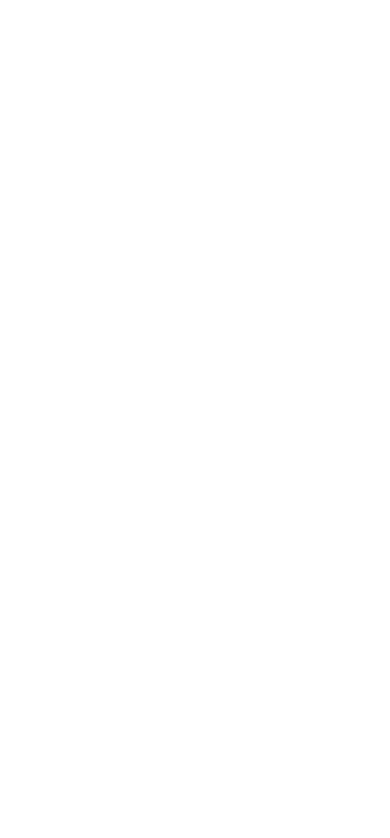
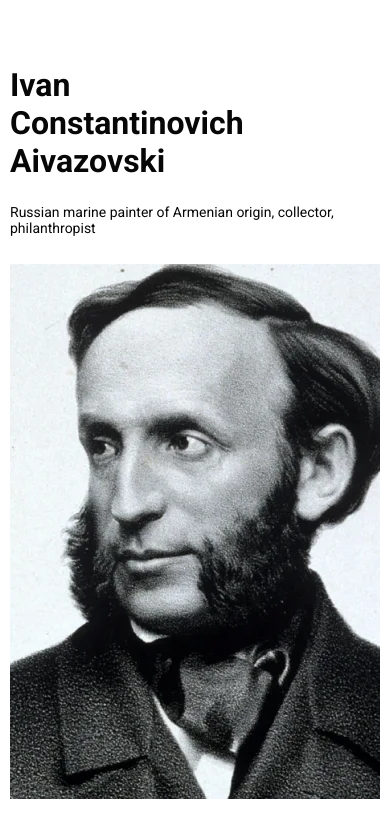
Before and after one commit to Leonid-Volochay/Aivazovski_page, a plain HTML site: page index.html in a window 390 px wide. Drawn offline with Linux system fonts and the light colour scheme.

Commit message:
Home section

```diff
--- a/index.css
+++ b/index.css
@@ -1,3 +1,4 @@
 @import url('styles/basic.css');
 @import url('styles/variables.css');
 @import url( 'styles/header.css');
+@import url('styles/home.css');
--- a/index.html
+++ b/index.html
@@ -35,8 +35,14 @@
         </div>
     </header>
 
-    <main>
-
+    <main aria-label="main">
+        <section class="home" aria-label="home section">
+            <div class="container">
+                <h1 class="home-title" aria-label="Title">Ivan Constantinovich Aivazovski</h1>
+                <p class="home-description" aria-label="Description">Russian marine painter of Armenian origin, collector, philanthropist</p>
+                <img src="assets/webp/home.webp" alt="photo of Aivazovski" class="home-img">
+            </div>
+        </section>
     </main>
 
     <footer>
--- a/styles/basic.css
+++ b/styles/basic.css
@@ -19,6 +19,10 @@
     padding: 0;
 }
 
+h1, p {
+    margin: 0;
+}
+
 .container {
     margin: 0 auto;
     max-width: 970px;
--- a/styles/header.css
+++ b/styles/header.css
@@ -2,13 +2,13 @@
     padding: 25px 0 0 0;
 }
 
-.container {
+/* .container {
 
 }
 
 .nav {
 
-}
+} */
 
 .nav::after {
     content: "";
--- /dev/null
+++ b/styles/home.css
@@ -0,0 +1,40 @@
+.home {
+    text-align: center;
+}
+
+.home-title {
+    font-size: 45px;
+    font-weight: 700;
+    color: var(--color-black);
+    margin: 45px 0 25px 0;
+}
+
+.home-description {
+    font-size: 18px;
+    font-weight: 400;
+    color: var(--color-black);
+    margin: 0 0 35px 0;
+}
+
+.home-img {
+    width: 100%;
+    height: 535px;
+    object-fit: cover;
+}
+
+@media (max-width: 480px) {
+    .home {
+        text-align: left;
+    }
+
+    .home-title {
+        max-width: 250px;
+    font-size: 32px;
+    margin: 66px 0 24px 0;
+}
+
+.home-description {
+    font-size: 14px;
+    margin: 0 0 28px 0;
+}
+}
```
